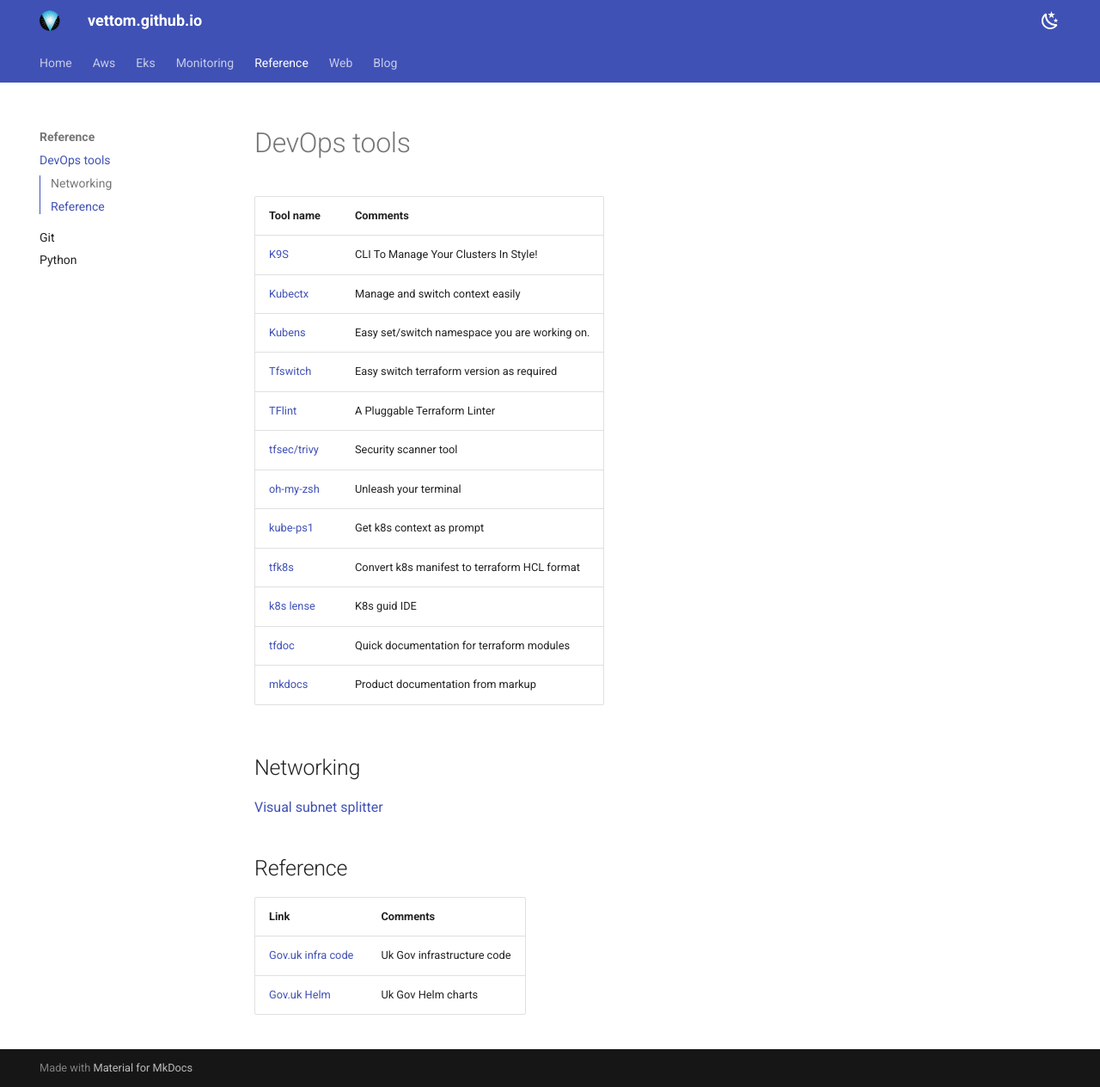
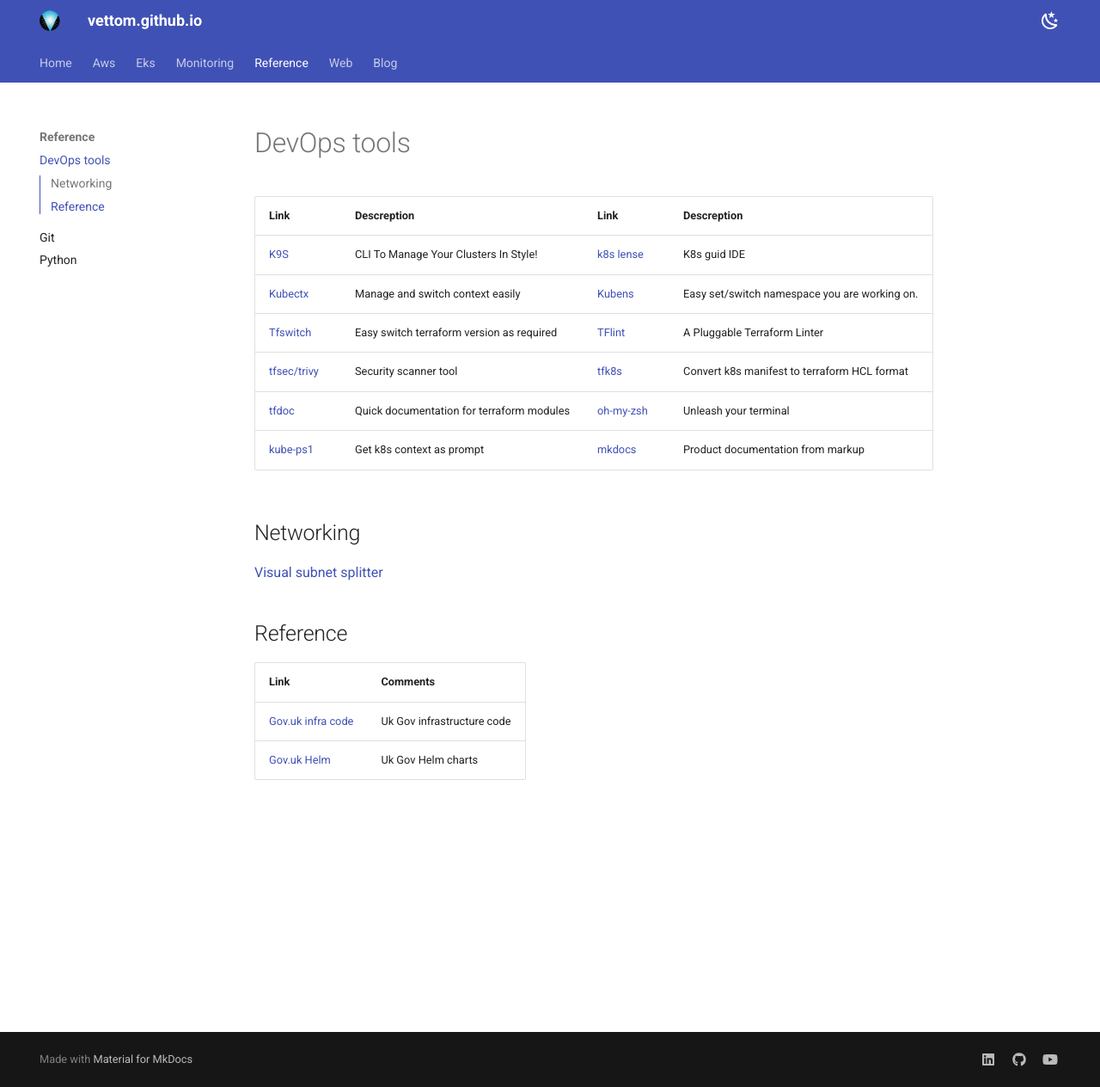
Before and after one commit to vettom/vettom.github.io, an MkDocs documentation site: the page built from docs/Reference/devops-tools.md, in a window 1280 px wide and 1264 px high. Shown: the whole window at 86% size. Built offline with MkDocs 1.6.1 and Material for MkDocs 9.7.7, drawn with Linux system fonts in a browser that asks for light colours.

Commit message:
Update by DV on Thu 28 Mar 2024 13:27:45 GMT

```diff
--- a/docs/Reference/devops-tools.md
+++ b/docs/Reference/devops-tools.md
@@ -1,19 +1,13 @@
 # DevOps tools
 
-| Tool name  | Comments |
-| ------------- | ------------- |
-| [K9S](https://k9scli.io/) | CLI To Manage Your Clusters In Style!  |
-| [Kubectx](https://github.com/ahmetb/kubectx)  | Manage and switch context easily |
-| [Kubens](https://github.com/ahmetb/kubectx/blob/master/kubens)| Easy set/switch namespace you are working on. |
-|[Tfswitch](https://github.com/warrensbox/terraform-switcher)| Easy switch terraform version as required|
-|[TFlint](https://github.com/terraform-linters/tflint)| A Pluggable Terraform Linter|
-|[tfsec/trivy](https://github.com/aquasecurity/trivy) | Security scanner tool |
-|[oh-my-zsh](https://ohmyz.sh/)| Unleash your terminal|
-|[kube-ps1](https://github.com/jonmosco/kube-ps1)| Get k8s context as prompt|
-|[tfk8s](https://github.com/jrhouston/tfk8s)| Convert k8s manifest to terraform HCL format|
-|[k8s lense](https://k8slens.dev/)| K8s guid IDE|
-|[tfdoc](https://terraform-docs.io/)| Quick documentation for terraform modules|
-|[mkdocs](https://www.mkdocs.org/)| Product documentation from markup |
+| Link | Descreption | Link | Descreption |
+| ------------- | ------------- |------------- | ------------- |
+| [K9S](https://k9scli.io/) | CLI To Manage Your Clusters In Style!  | [k8s lense](https://k8slens.dev/)| K8s guid IDE|
+| [Kubectx](https://github.com/ahmetb/kubectx)  | Manage and switch context easily |  [Kubens](https://github.com/ahmetb/kubectx/blob/master/kubens)| Easy set/switch namespace you are working on. |
+|[Tfswitch](https://github.com/warrensbox/terraform-switcher)| Easy switch terraform version as required|[TFlint](https://github.com/terraform-linters/tflint)| A Pluggable Terraform Linter|
+|[tfsec/trivy](https://github.com/aquasecurity/trivy) | Security scanner tool | [tfk8s](https://github.com/jrhouston/tfk8s)| Convert k8s manifest to terraform HCL format|
+|[tfdoc](https://terraform-docs.io/)| Quick documentation for terraform modules| [oh-my-zsh](https://ohmyz.sh/)| Unleash your terminal|
+|[kube-ps1](https://github.com/jonmosco/kube-ps1)| Get k8s context as prompt|[mkdocs](https://www.mkdocs.org/)| Product documentation from markup |
 
 ## Networking
 [Visual subnet splitter](https://www.fryguy.net/wp-content/tools/subnets.html)
--- a/mkdocs.yml
+++ b/mkdocs.yml
@@ -5,6 +5,8 @@
   features:
     - navigation.tabs
     - navigation.sections
+    - navigation.expand
+    - navigation.top
     - toc.integrate
     - navigation.top
     - search.suggest
@@ -12,8 +14,10 @@
     - content.tabs.link
     - content.code.annotation
     - content.code.copy
+    - content.code.select
   language: en
   logo: img/dv-tec-logo-round2cm.png
+  favicon: img/favicon.ico
 
   palette:
     # Palette toggle for light mode
@@ -34,7 +38,7 @@
 
 plugins:
   - blog
-
+  - tags
 markdown_extensions:
   - pymdownx.highlight:
       anchor_linenums: true
@@ -51,3 +55,12 @@
   - pymdownx.emoji:
       emoji_index: !!python/name:material.extensions.emoji.twemoji
       emoji_generator: !!python/name:material.extensions.emoji.to_svg
+
+extra:
+  social:
+    - icon: fontawesome/brands/linkedin
+      link: https://www.linkedin.com/in/dennyvettom/
+    - icon: fontawesome/brands/github
+      link: https://github.com/vettom
+    - icon: fontawesome/brands/youtube
+      link: https://www.youtube.com/@vettomd
```
Also changed, not shown: docs/blog/posts/EKS/alb-deployment-timeout.md (added, +65 -0 lines), docs/blog/posts/EKS/img/tg-reg.png (added).
